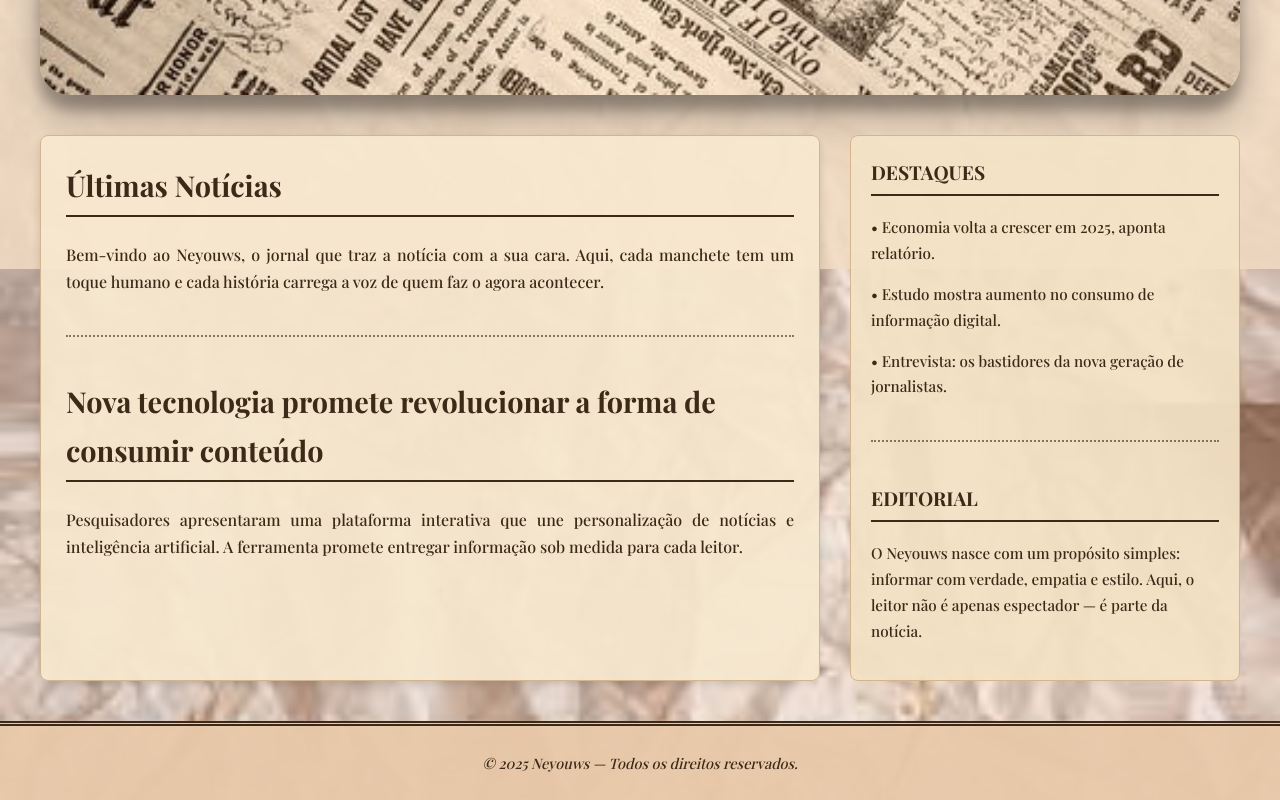
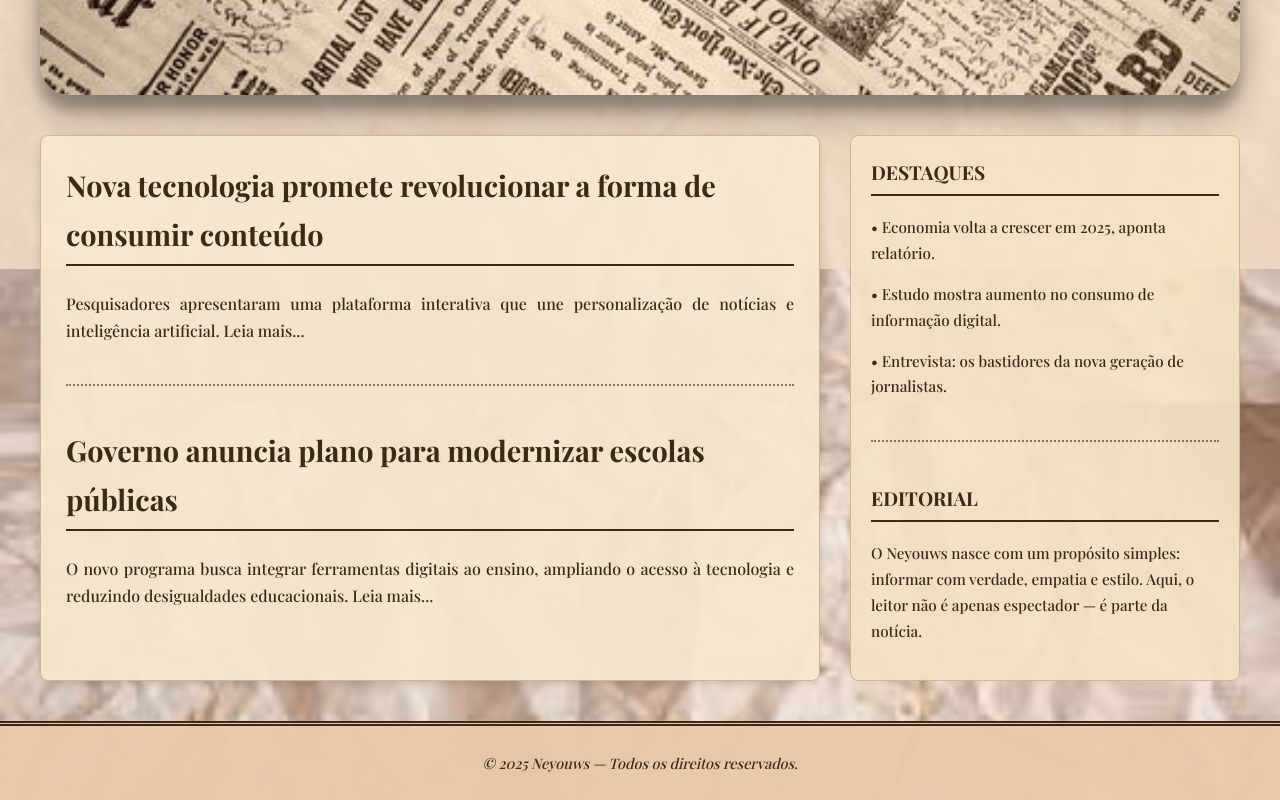
Before and after one commit to Lazaro9850/Neyouws, a plain HTML site: page index.html in a window 1280 px wide. Shown: the part 531-1331 px from the top of the page. Drawn offline with nearby package versions, Linux system fonts and the light colour scheme.

Commit message:
Add article links to index.html
Added links to news articles in the main and sidebar sections.

```diff
--- a/index.html
+++ b/index.html
@@ -16,7 +16,6 @@
       color: #3d2918;
       line-height: 1.7;
 
-      /* Fundo com textura de jornal amassado */
       background-image: url('background_geral.jpg');
       background-repeat: repeat;
       background-size: cover;
@@ -24,7 +23,6 @@
       background-position: center;
     }
 
-    /* Camada sutil de cor bege sobre o fundo (para leitura mais agradável) */
     body::before {
       content: "";
       position: fixed;
@@ -42,7 +40,6 @@
       border-bottom: 5px double #3d2918;
       text-align: center;
       padding: 20px 10px;
-      position: relative;
     }
 
     header::after {
@@ -86,7 +83,6 @@
       padding: 0 30px;
     }
 
-    /* SEÇÃO DE NOTÍCIAS */
     .noticias-container {
       display: grid;
       grid-template-columns: 2fr 1fr;
@@ -113,6 +109,21 @@
       text-align: justify;
     }
 
+    /* LINKS DE NOTÍCIA */
+    a {
+      color: #3d2918;
+      text-decoration: none;
+      transition: color 0.2s ease, text-shadow 0.2s ease;
+    }
+
+    a:hover {
+      color: #1d1209;
+      text-shadow: 0 0 3px rgba(61, 41, 24, 0.5);
+      text-decoration-line: underline;
+      text-decoration-style: dotted;
+      text-underline-offset: 3px;
+    }
+
     /* COLUNA LATERAL */
     .coluna-lateral {
       background-color: rgba(244, 226, 197, 0.93);
@@ -134,7 +145,6 @@
       margin-bottom: 15px;
     }
 
-    /* LINHAS DIVISORAS COMO EM JORNAIS */
     .linha-divisoria {
       border-top: 2px dotted #3d2918;
       margin: 40px 0;
@@ -168,25 +178,27 @@
     <div class="noticias-container">
       <!-- Coluna Principal -->
       <div class="coluna-principal">
-        <h2>Últimas Notícias</h2>
+        <h2><a href="noticia1.html">Nova tecnologia promete revolucionar a forma de consumir conteúdo</a></h2>
         <p>
-          Bem-vindo ao Neyouws, o jornal que traz a notícia com a sua cara. Aqui, cada manchete tem um toque humano e cada história carrega a voz de quem faz o agora acontecer.
+          Pesquisadores apresentaram uma plataforma interativa que une personalização de notícias e inteligência artificial.
+          <a href="noticia1.html">Leia mais...</a>
         </p>
 
         <div class="linha-divisoria"></div>
 
-        <h2>Nova tecnologia promete revolucionar a forma de consumir conteúdo</h2>
+        <h2><a href="noticia2.html">Governo anuncia plano para modernizar escolas públicas</a></h2>
         <p>
-          Pesquisadores apresentaram uma plataforma interativa que une personalização de notícias e inteligência artificial. A ferramenta promete entregar informação sob medida para cada leitor.
+          O novo programa busca integrar ferramentas digitais ao ensino, ampliando o acesso à tecnologia e reduzindo desigualdades educacionais.
+          <a href="noticia2.html">Leia mais...</a>
         </p>
       </div>
 
       <!-- Coluna Lateral -->
       <aside class="coluna-lateral">
         <h3>Destaques</h3>
-        <p>• Economia volta a crescer em 2025, aponta relatório.</p>
-        <p>• Estudo mostra aumento no consumo de informação digital.</p>
-        <p>• Entrevista: os bastidores da nova geração de jornalistas.</p>
+        <p><a href="noticia3.html">• Economia volta a crescer em 2025, aponta relatório.</a></p>
+        <p><a href="noticia4.html">• Estudo mostra aumento no consumo de informação digital.</a></p>
+        <p><a href="noticia5.html">• Entrevista: os bastidores da nova geração de jornalistas.</a></p>
 
         <div class="linha-divisoria"></div>
 
```
